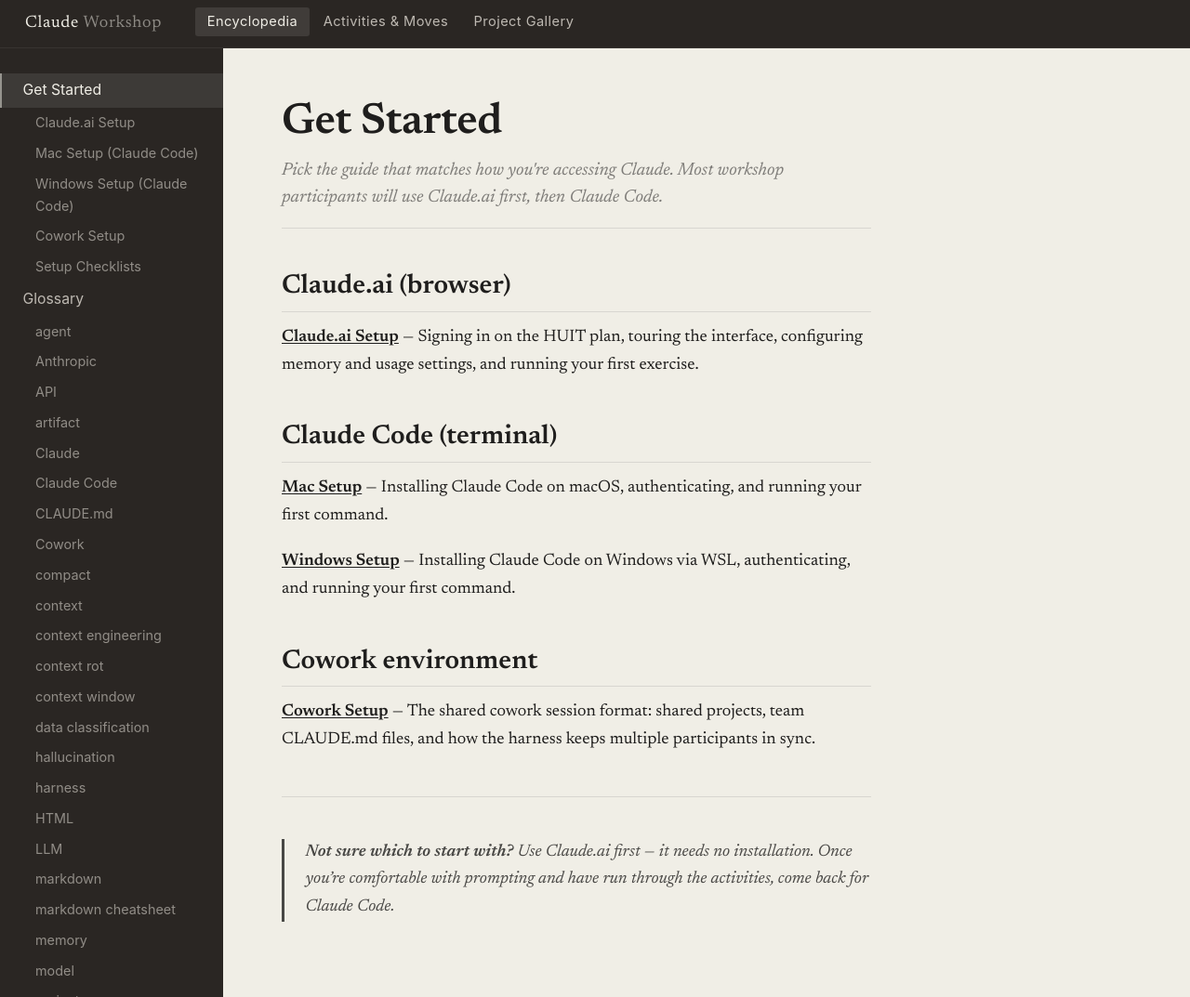
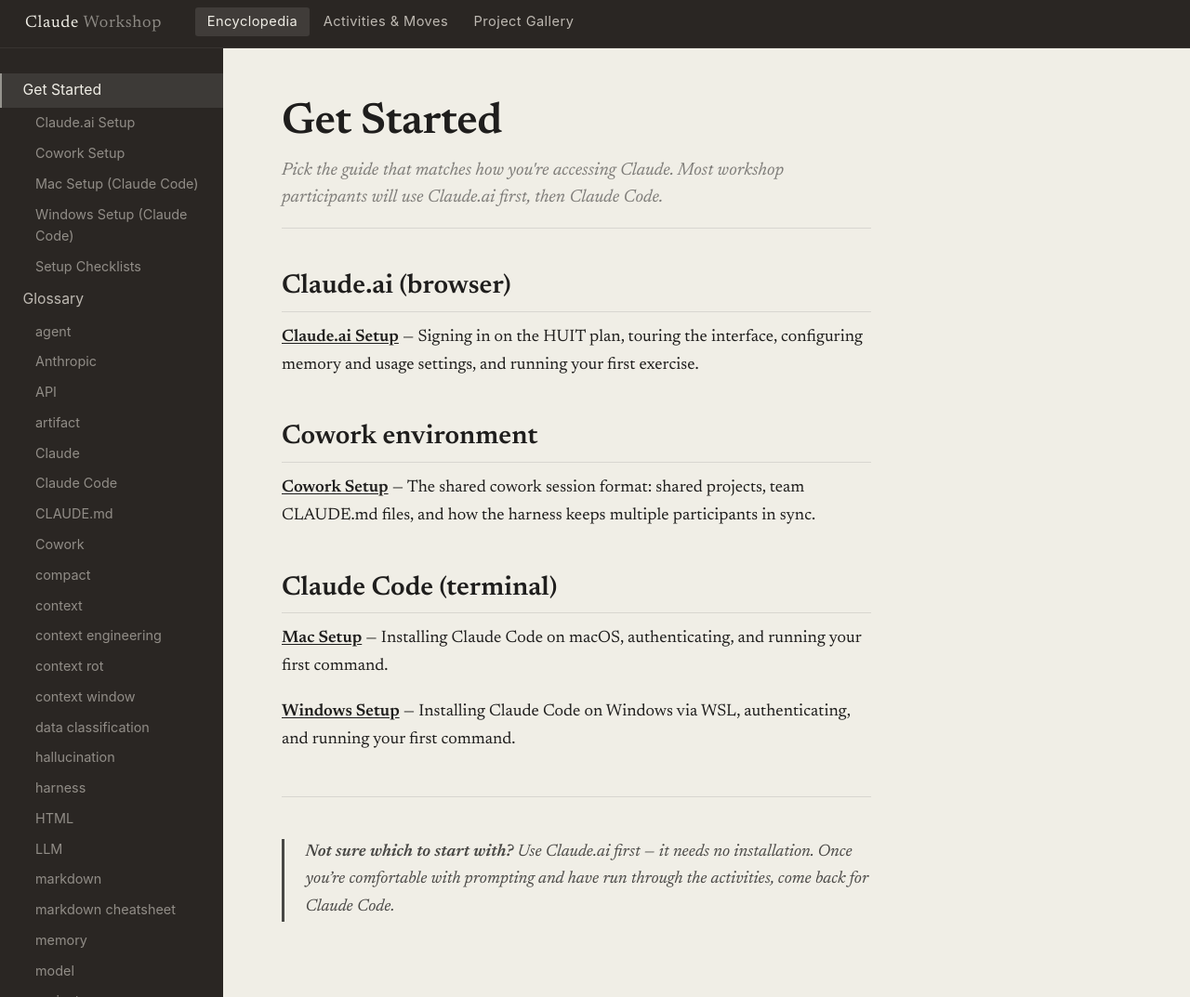
Before and after one commit to bok-learning-lab/claude-workshop-materials, a Jekyll site: the page built from encyclopedia/get-started/index.md, in a window 1280 px wide and 1073 px high. Shown: the whole window at 93% size. Built offline with Jekyll 4.4.1, drawn with Linux system fonts in a browser that asks for light colours.

```diff
--- a/_data/nav.yml
+++ b/_data/nav.yml
@@ -4,12 +4,12 @@ encyclopedia:
     children:
       - title: Claude.ai Setup
         url: /encyclopedia/get-started/claude-ai-setup/
+      - title: Cowork Setup
+        url: /encyclopedia/get-started/claude-cowork-setup/
       - title: Mac Setup (Claude Code)
         url: /encyclopedia/get-started/claude-code-mac-setup/
       - title: Windows Setup (Claude Code)
         url: /encyclopedia/get-started/claude-code-windows-setup/
-      - title: Cowork Setup
-        url: /encyclopedia/get-started/claude-cowork-setup/
       - title: Setup Checklists
         url: /encyclopedia/get-started/checklists/
   - title: Glossary
--- a/encyclopedia/get-started/index.md
+++ b/encyclopedia/get-started/index.md
@@ -12,16 +12,16 @@ section: encyclopedia
 
 **[Claude.ai Setup]({{ site.baseurl }}/encyclopedia/get-started/claude-ai-setup/)** — Signing in on the HUIT plan, touring the interface, configuring memory and usage settings, and running your first exercise.
 
+## Cowork environment
+
+**[Cowork Setup]({{ site.baseurl }}/encyclopedia/get-started/claude-cowork-setup/)** — The shared cowork session format: shared projects, team CLAUDE.md files, and how the harness keeps multiple participants in sync.
+
 ## Claude Code (terminal)
 
 **[Mac Setup]({{ site.baseurl }}/encyclopedia/get-started/claude-code-mac-setup/)** — Installing Claude Code on macOS, authenticating, and running your first command.
 
 **[Windows Setup]({{ site.baseurl }}/encyclopedia/get-started/claude-code-windows-setup/)** — Installing Claude Code on Windows via WSL, authenticating, and running your first command.
 
-## Cowork environment
-
-**[Cowork Setup]({{ site.baseurl }}/encyclopedia/get-started/claude-cowork-setup/)** — The shared cowork session format: shared projects, team CLAUDE.md files, and how the harness keeps multiple participants in sync.
-
 ---
 
 > **Not sure which to start with?** Use Claude.ai first — it needs no installation. Once you're comfortable with prompting and have run through the activities, come back for Claude Code.
```
